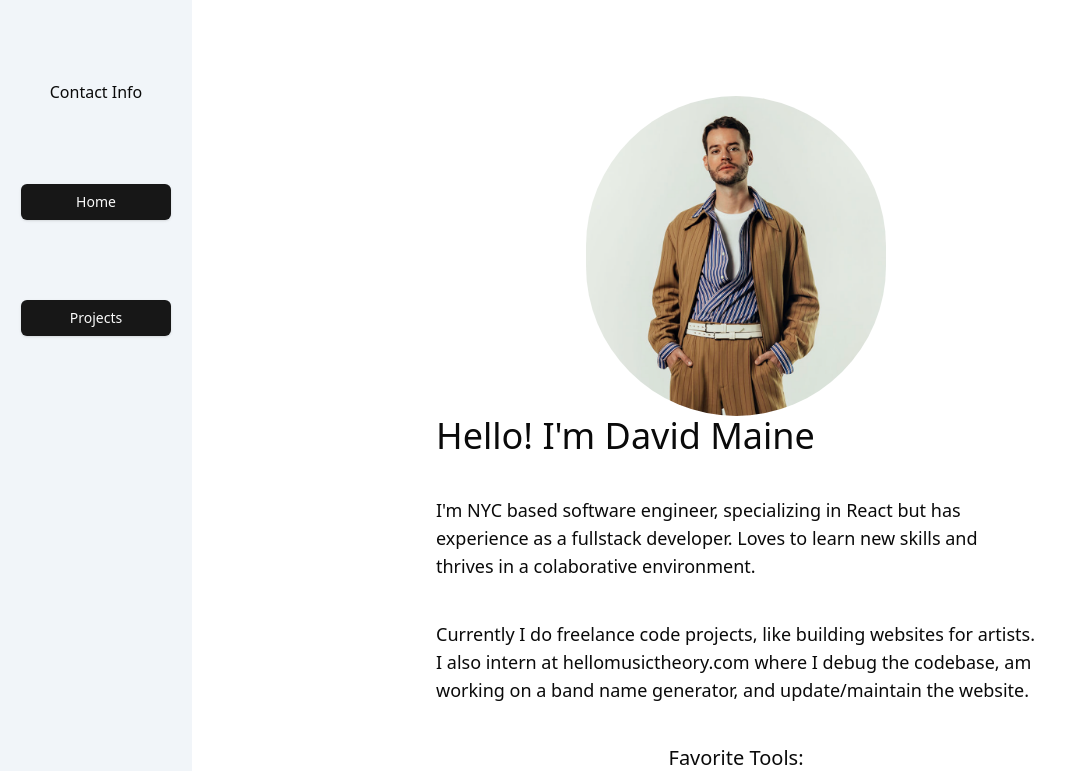
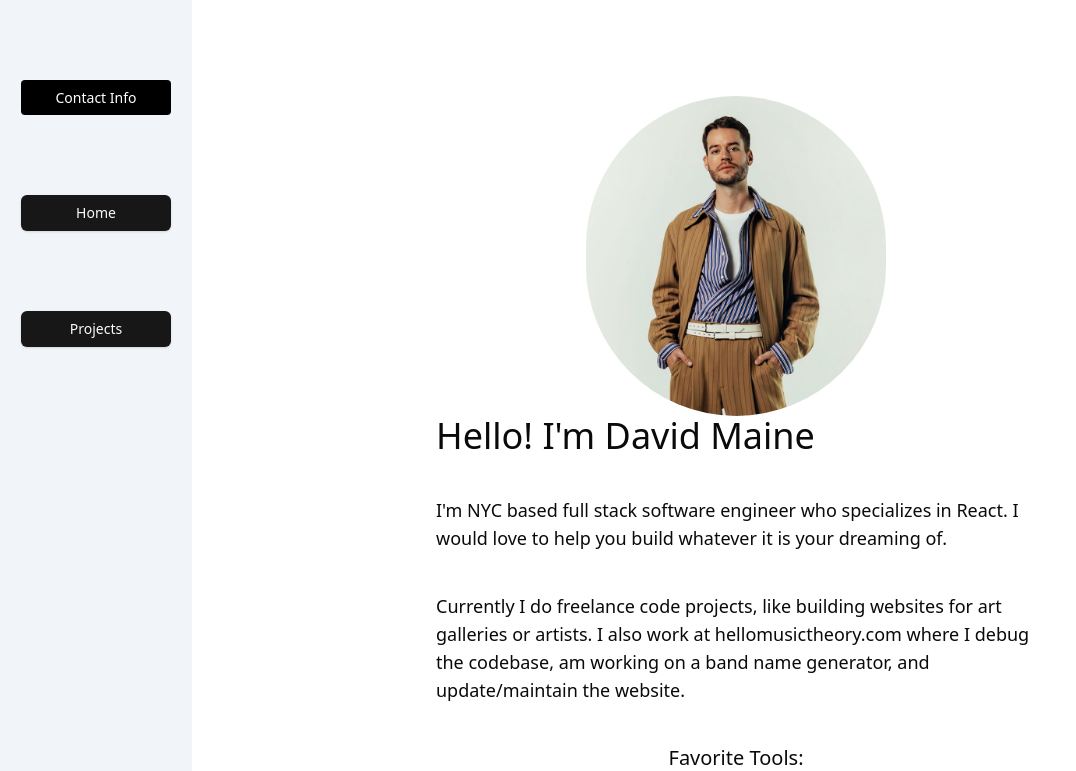
Before and after one commit to David-Maine-Floated/new-site, a Next.js app: page / in a window 1280 px wide. Shown: the top 771 px of the page, without its empty margins (0-1076 px from the left). Built offline with nearby package versions, Linux system fonts and the light colour scheme.

Commit message:
finish button styling

```diff
--- a/src/app/layout.js
+++ b/src/app/layout.js
@@ -26,12 +26,12 @@ export const metadata = {
 export default function RootLayout({ children }) {
   return (
     <html lang="en">
-   <body className="flex">
+   <body className="flex h-screen">
       <nav className="flex flex-col justify-even h-screen bg-slate-100 text-blue w-48 fixed">
         <div>
           <div className="mt-20 flex justify-center">
             <Drawer>
-              <DrawerTrigger>
+              <DrawerTrigger className="bg-black text-white w-[150px] h-[35px] text-sm rounded">
                 {/* <Button style={{ width: '150px' }}> */}
                   Contact Info
                 {/* </Button> */}
--- a/src/app/page.jsx
+++ b/src/app/page.jsx
@@ -23,13 +23,11 @@ export default function Home() {
             </div>
 
             <p className="text-lg mt-10 max-w-[600px]">
-              I'm NYC based software engineer, specializing in React but has
-              experience as a fullstack developer. Loves to learn new skills and
-              thrives in a colaborative environment.
+              I'm NYC based full stack software engineer who specializes in React. I would love to help you build whatever it is your dreaming of.
             </p>
             <p className="text-lg mt-10 max-w-[600px]">
               Currently I do freelance code projects, like building websites for
-              artists. I also intern at hellomusictheory.com where I debug the
+              art galleries or artists. I also work at hellomusictheory.com where I debug the
               codebase, am working on a band name generator, and update/maintain
               the website.
             </p>
```
